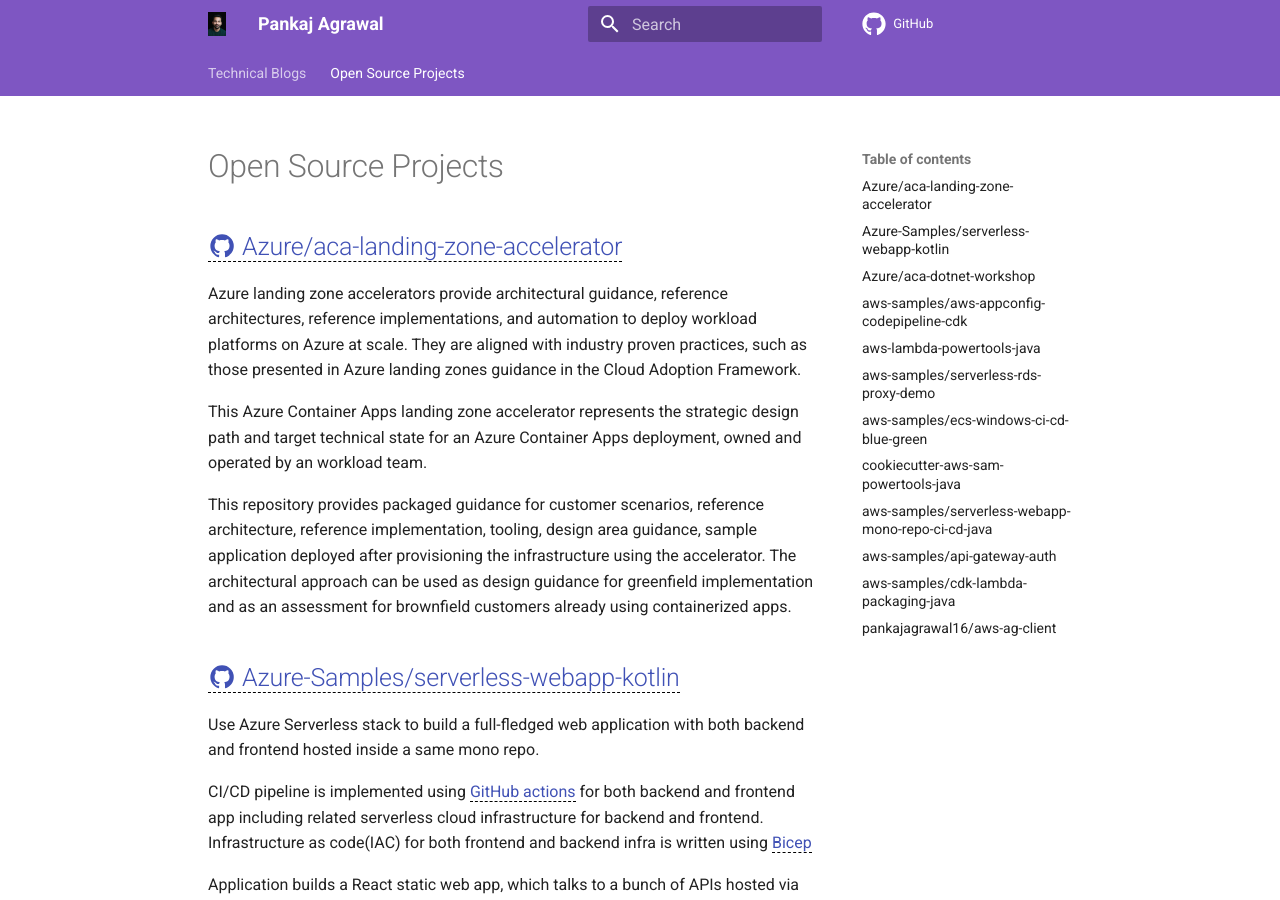
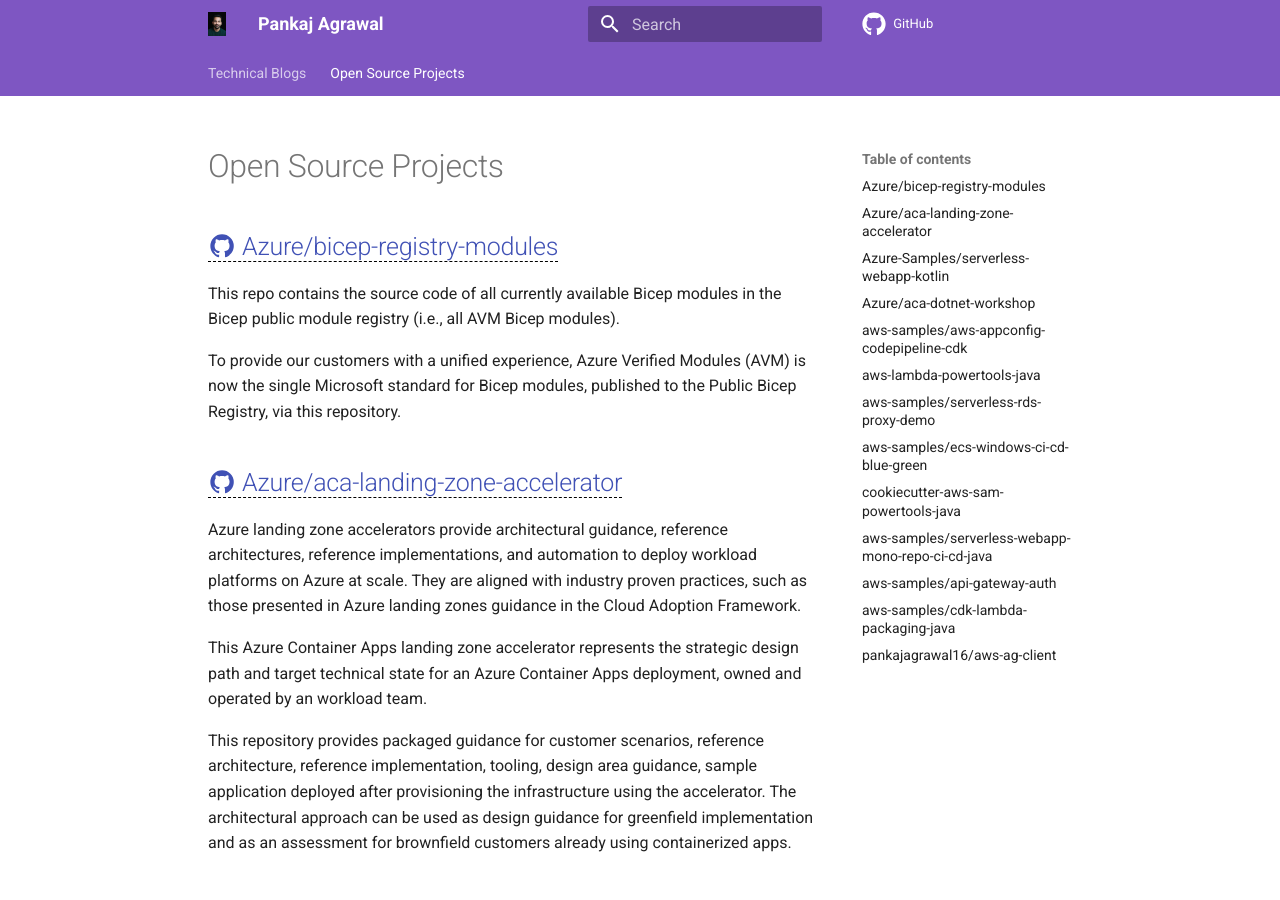
Before and after one commit to pankajagrawal16/pankajagrawal16.github.io, an MkDocs documentation site: the page built from docs/code/index.md, in a window 1280 px wide and 900 px high. Built offline with MkDocs 1.6.1 and Material for MkDocs 9.7.7, drawn with Linux system fonts in a browser that asks for light colours; comment, search, counter and statistics services are not loaded.

Commit message:
Update index.md

```diff
--- a/docs/code/index.md
+++ b/docs/code/index.md
@@ -5,6 +5,12 @@ hide:
 ---
 
 # Open Source Projects
+
+## [:material-github: Azure/bicep-registry-modules](https://github.com/Azure/bicep-registry-modules){target=_blank}
+
+This repo contains the source code of all currently available Bicep modules in the Bicep public module registry (i.e., all AVM Bicep modules).
+
+To provide our customers with a unified experience, Azure Verified Modules (AVM) is now the single Microsoft standard for Bicep modules, published to the Public Bicep Registry, via this repository.
 
 ## [:material-github: Azure/aca-landing-zone-accelerator](https://github.com/Azure/aca-landing-zone-accelerator){target=_blank}
 
```
